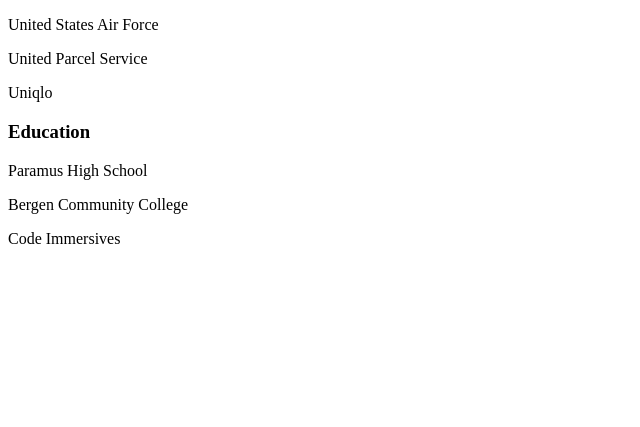
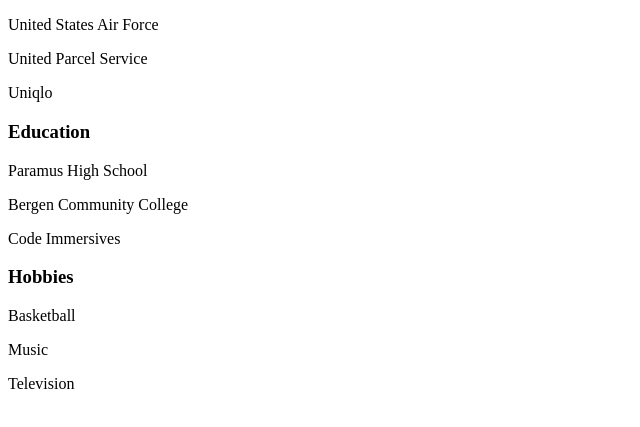
Before and after one commit to inseophwang/basic-basic-portfolio, a plain HTML site: page index.html in a window 1280 px wide. Shown: the part 91-518 px from the top of the page, without its empty margins (0-640 px from the left). Drawn offline with Linux system fonts and the light colour scheme.

Commit message:
category-3

```diff
--- a/index.html
+++ b/index.html
@@ -12,5 +12,9 @@
             <p>Paramus High School</p>
             <p>Bergen Community College</p>
             <p>Code Immersives</p>
+        <h3>Hobbies</h3>
+            <p>Basketball</p>
+            <p>Music</p>
+            <P>Television</P>
     </body>
 </html>
```
